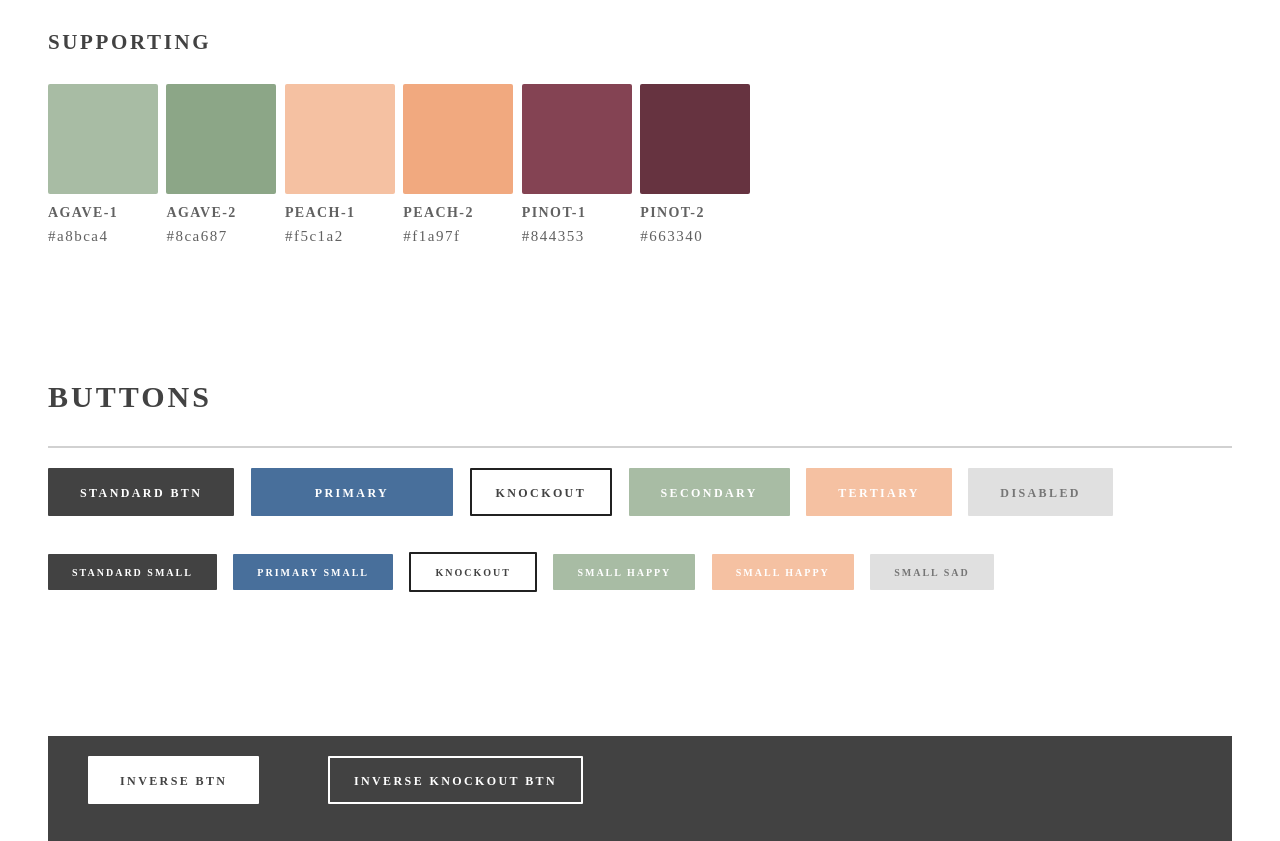
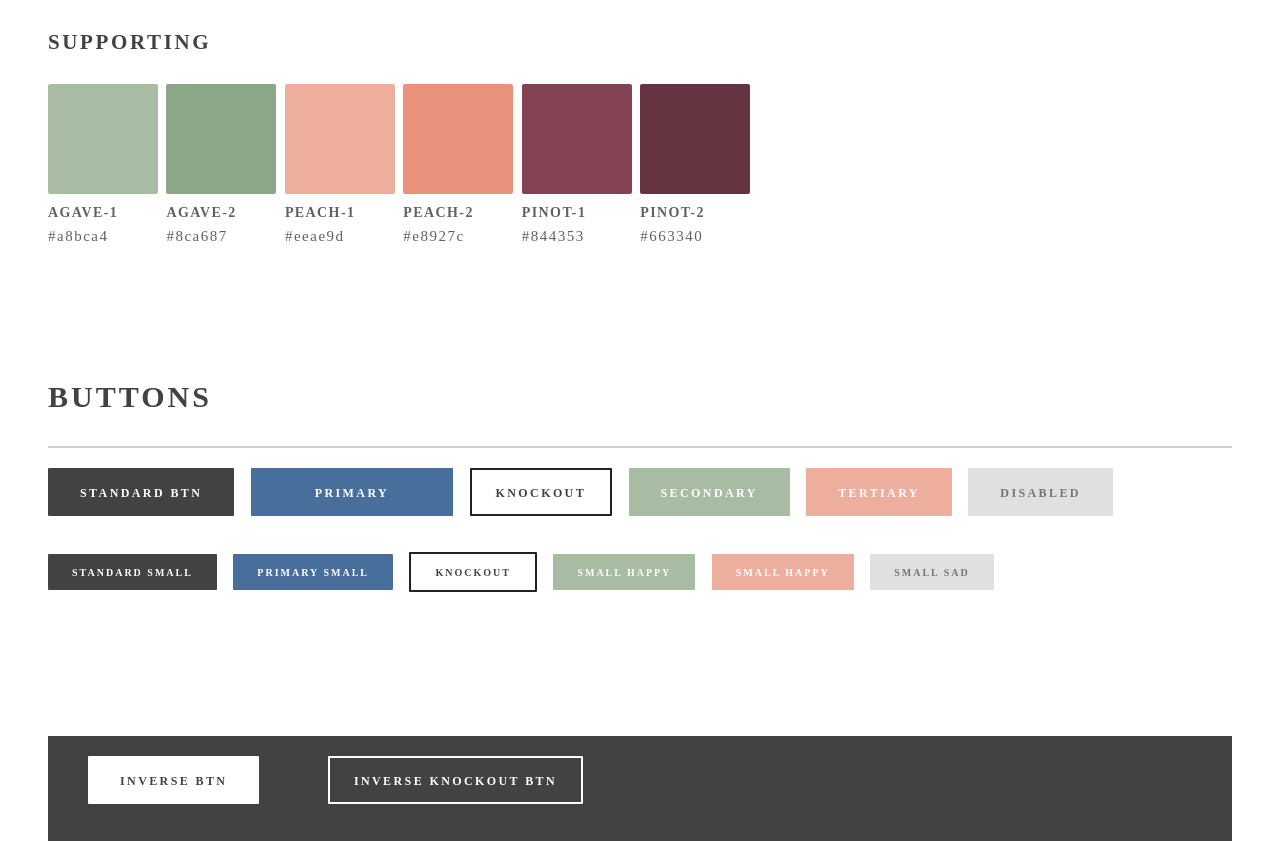
Before and after one commit to courtneybradford/citizenry_style_guide, a website: page app/index.html in a window 1280 px wide. Shown: the part 2138-2979 px from the top of the page. Drawn offline with Linux system fonts and the light colour scheme.

Commit message:
Peach Update
Adjusted peach color values for increased legibility.

```diff
--- a/app/index.html
+++ b/app/index.html
@@ -156,12 +156,12 @@
           <li class="peach-1">
             <div class="bg"></div>
             <h6>peach-1</h6>
-            <h3 class="serif">#f5c1a2</h3>
+            <h3 class="serif">#eeae9d</h3>
           </li>
           <li class="peach-2">
             <div class="bg"></div>
             <h6>peach-2</h6>
-            <h3 class="serif">#f1a97f</h3>
+            <h3 class="serif">#e8927c</h3>
           </li>
           <li class="pinot-1">
             <div class="bg"></div>
--- a/app/scripts/main.js
+++ b/app/scripts/main.js
@@ -2,3 +2,4 @@
 
 console.log('\'Allo \'Allo!');
 //# sourceMappingURL=main.js.map
+//# sourceMappingURL=main.js.map
--- a/app/styles/_colors.scss
+++ b/app/styles/_colors.scss
@@ -44,5 +44,5 @@ $pinot-1: #844353;
 $pinot-2: #663340;
 $brass-1: #EDD0AD;
 $brass-2: #E3BF94;
-$peach-1: #F5C1A2;
-$peach-2: #f1a97f;
+$peach-1: #eeae9d;
+$peach-2: #e8927c;
```
Also changed, not shown: app/styles/main.css, 1 other file.
